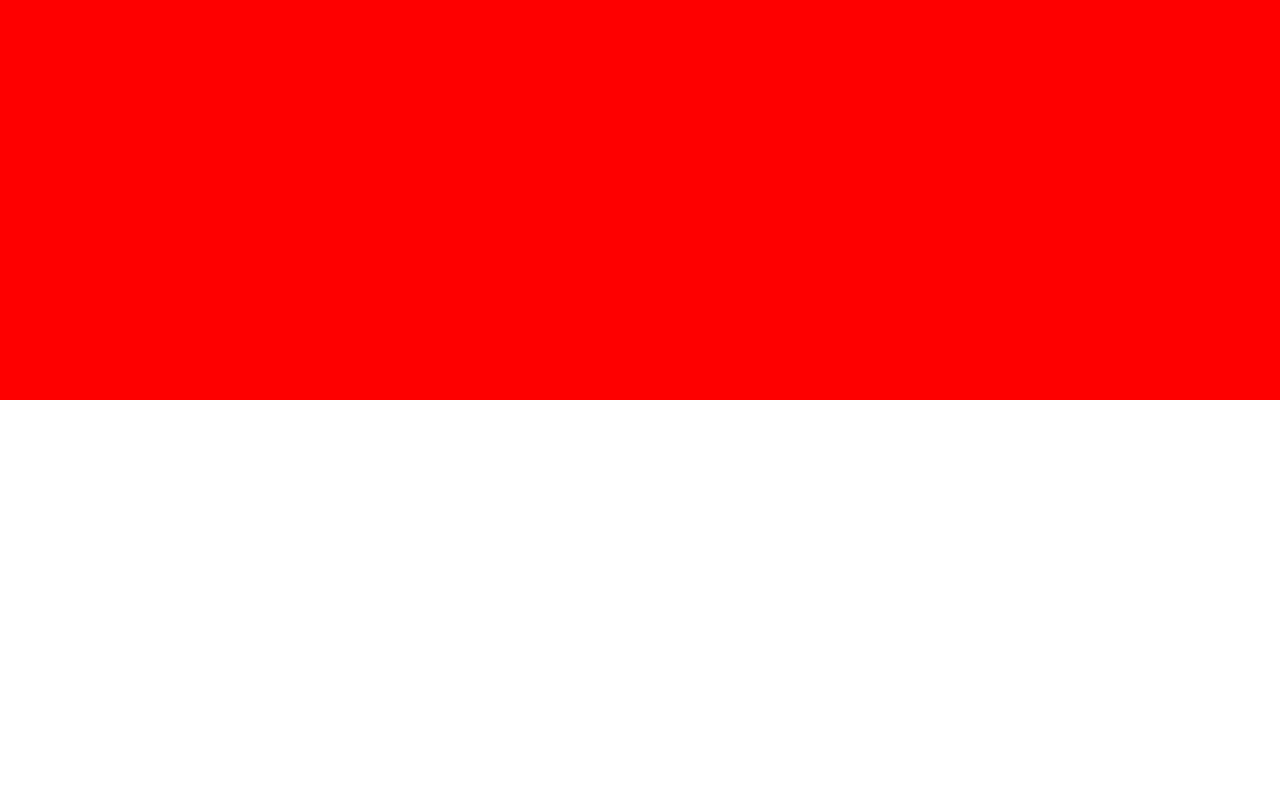
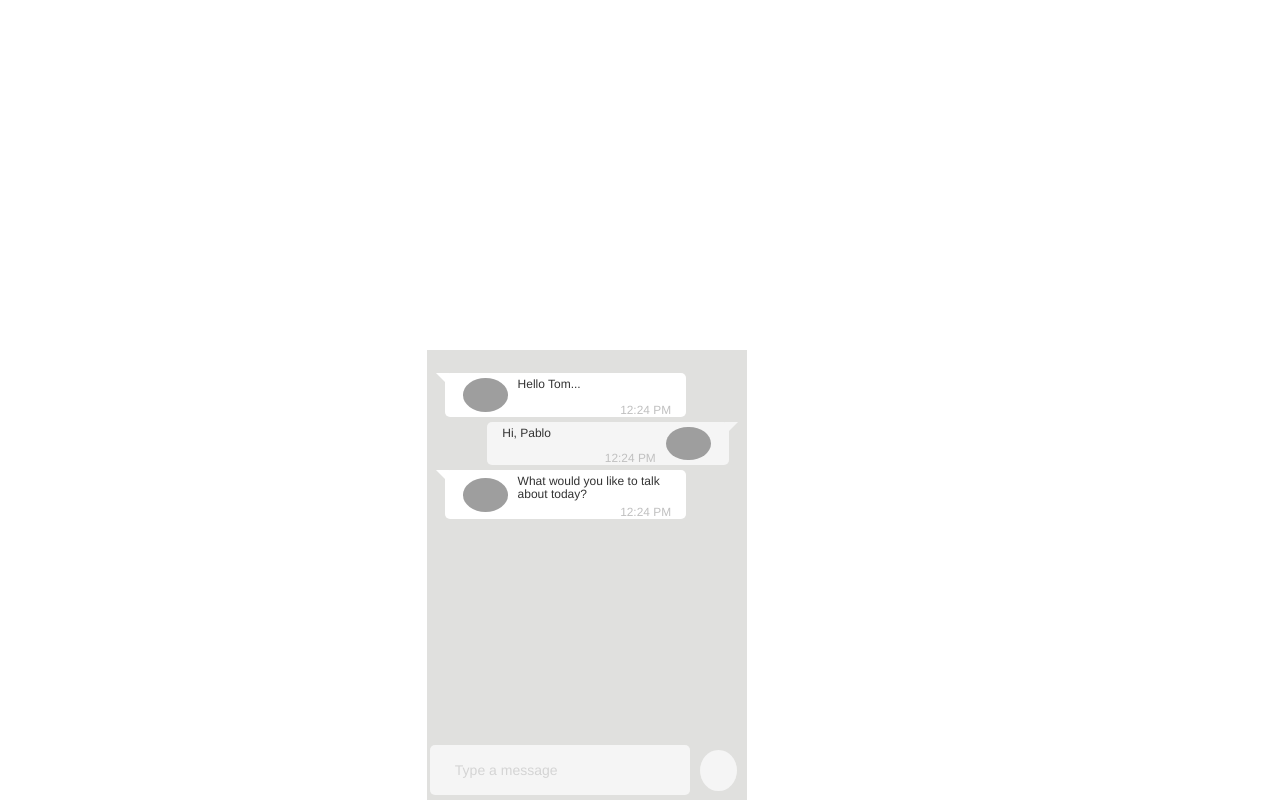
Before and after one commit to memanishindian/deepchat, a Django app: page /chat/ in a window 1280 px wide. Run offline with Django 3.2, Linux system fonts and the light colour scheme; some libraries are stand-ins or nearby versions; some web fonts are replaced; grey boxes are pictures that could not be loaded.

Commit message:
added chat box templates

```diff
--- a/chat/static/css/chat.css
+++ /dev/null
@@ -1,4 +0,0 @@
-h1{
-	    color: blue;
-
-}
--- /dev/null
+++ b/chat/static/css/home.css
@@ -0,0 +1,102 @@
+.chatbox{
+    bottom: 0;
+    position: fixed;
+}
+.mytext{
+    border:0;padding:10px;background:whitesmoke;
+}
+.text{
+    width:75%;display:flex;flex-direction:column;
+}
+.text > p:first-of-type{
+    width:100%;margin-top:0;margin-bottom:auto;line-height: 13px;font-size: 12px;
+}
+.text > p:last-of-type{
+    width:100%;text-align:right;color:silver;margin-bottom:-7px;margin-top:auto;
+}
+.text-l{
+    float:left;padding-right:10px;
+}
+.text-r{
+    float:right;padding-left:10px;
+}
+.avatar{
+    display:flex;
+    justify-content:center;
+    align-items:center;
+    width:25%;
+    float:left;
+    padding-right:10px;
+}
+.macro{
+    margin-top:5px;width:85%;border-radius:5px;padding:5px;display:flex;
+}
+.msj-rta{
+    float:right;background:whitesmoke;
+}
+.msj{
+    float:left;background:white;
+}
+.frame{
+    background:#e0e0de;
+    height:450px;
+    overflow:hidden;
+    padding:0;
+}
+.frame > div:last-of-type{
+    position:absolute;bottom:0;width:100%;display:flex;
+}
+ div > div > div:nth-child(2) > span{
+    background: whitesmoke;padding: 10px;font-size: 21px;border-radius: 50%;
+}
+ div > div > div.msj-rta.macro{
+    margin:auto;margin-left:1%;
+}
+ul {
+    width:100%;
+    list-style-type: none;
+    padding:18px;
+    position:absolute;
+    bottom:47px;
+    display:flex;
+    flex-direction: column;
+    top:0;
+    overflow-y:scroll;
+}
+.msj:before{
+    width: 0;
+    height: 0;
+    content:"";
+    top:-5px;
+    left:-14px;
+    position:relative;
+    border-style: solid;
+    border-width: 0 13px 13px 0;
+    border-color: transparent #ffffff transparent transparent;
+}
+.msj-rta:after{
+    width: 0;
+    height: 0;
+    content:"";
+    top:-5px;
+    left:14px;
+    position:relative;
+    border-style: solid;
+    border-width: 13px 13px 0 0;
+    border-color: whitesmoke transparent transparent transparent;
+}
+input:focus{
+    outline: none;
+}
+::-webkit-input-placeholder { /* Chrome/Opera/Safari */
+    color: #d4d4d4;
+}
+::-moz-placeholder { /* Firefox 19+ */
+    color: #d4d4d4;
+}
+:-ms-input-placeholder { /* IE 10+ */
+    color: #d4d4d4;
+}
+:-moz-placeholder { /* Firefox 18- */
+    color: #d4d4d4;
+}
--- /dev/null
+++ b/chat/static/js/home/chatbox.js
@@ -0,0 +1,83 @@
+var me = {};
+me.avatar = "https://lh6.googleusercontent.com/-lr2nyjhhjXw/AAAAAAAAAAI/AAAAAAAARmE/MdtfUmC0M4s/photo.jpg?sz=48";
+
+var you = {};
+you.avatar = "https://a11.t26.net/taringa/avatares/9/1/2/F/7/8/Demon_King1/48x48_5C5.jpg";
+
+function formatAMPM(date) {
+    var hours = date.getHours();
+    var minutes = date.getMinutes();
+    var ampm = hours >= 12 ? 'PM' : 'AM';
+    hours = hours % 12;
+    hours = hours ? hours : 12; // the hour '0' should be '12'
+    minutes = minutes < 10 ? '0'+minutes : minutes;
+    var strTime = hours + ':' + minutes + ' ' + ampm;
+    return strTime;
+}
+
+//-- No use time. It is a javaScript effect.
+function insertChat(who, text, time){
+    if (time === undefined){
+        time = 0;
+    }
+    var control = "";
+    var date = formatAMPM(new Date());
+
+    if (who == "me"){
+        control = '<li style="width:100%">' +
+                        '<div class="msj macro">' +
+                        '<div class="avatar"><img class="img-circle" style="width:100%;" src="'+ me.avatar +'" /></div>' +
+                            '<div class="text text-l">' +
+                                '<p>'+ text +'</p>' +
+                                '<p><small>'+date+'</small></p>' +
+                            '</div>' +
+                        '</div>' +
+                    '</li>';
+    }else{
+        control = '<li style="width:100%;">' +
+                        '<div class="msj-rta macro">' +
+                            '<div class="text text-r">' +
+                                '<p>'+text+'</p>' +
+                                '<p><small>'+date+'</small></p>' +
+                            '</div>' +
+                        '<div class="avatar" style="padding:0px 0px 0px 10px !important"><img class="img-circle" style="width:100%;" src="'+you.avatar+'" /></div>' +
+                  '</li>';
+    }
+    setTimeout(
+        function(){
+            $("ul").append(control).scrollTop($("ul").prop('scrollHeight'));
+        }, time);
+
+}
+
+function resetChat(){
+    $("ul").empty();
+}
+
+$(".mytext").on("keydown", function(e){
+    if (e.which == 13){
+        var text = $(this).val();
+        if (text !== ""){
+            insertChat("me", text);
+            $(this).val('');
+        }
+    }
+});
+
+$('body > div > div > div:nth-child(2) > span').click(function(){
+    $(".mytext").trigger({type: 'keydown', which: 13, keyCode: 13});
+})
+
+//-- Clear Chat
+resetChat();
+
+//-- Print Messages
+insertChat("me", "Hello Tom...", 0);
+insertChat("you", "Hi, Pablo", 1500);
+insertChat("me", "What would you like to talk about today?", 3500);
+insertChat("you", "Tell me a joke",7000);
+insertChat("me", "Spaceman: Computer! Computer! Do we bring battery?!", 9500);
+insertChat("you", "LOL", 12000);
+
+
+//-- NOTE: No use time on insertChat.
--- a/chat/templates/chat/home.html
+++ b/chat/templates/chat/home.html
@@ -1,10 +1,29 @@
 {% extends 'chat/base.html' %}
+{% load staticfiles %}
+
+{% block head %}
+	<link rel="stylesheet" type="text/css" href="{% static 'css/home.css' %}">
+{% endblock %}
 {% block body %}
 	<div class="container-fluid">
 		<div class="row">
-			<div class="col-md-12" style="background: red; height: 400px;"></div>
+			 <div class="col-sm-3 col-sm-offset-4 frame chatbox">
+				            <ul></ul>
+				            <div>
+				                <div class="msj-rta macro">
+				                    <div class="text text-r" style="background:whitesmoke !important">
+				                        <input class="mytext" placeholder="Type a message"/>
+				                    </div>
+
+				                </div>
+				                <div style="padding:10px;">
+				                    <span class="glyphicon glyphicon-share-alt"></span>
+				                </div>
+				            </div>
+				    </div>
 		</div>
 	</div>
 {% endblock %}
 {% block script %}
+	<script type="text/javascript" src="{% static 'js/home/chatbox.js' %}"></script>
 {% endblock %}
```
